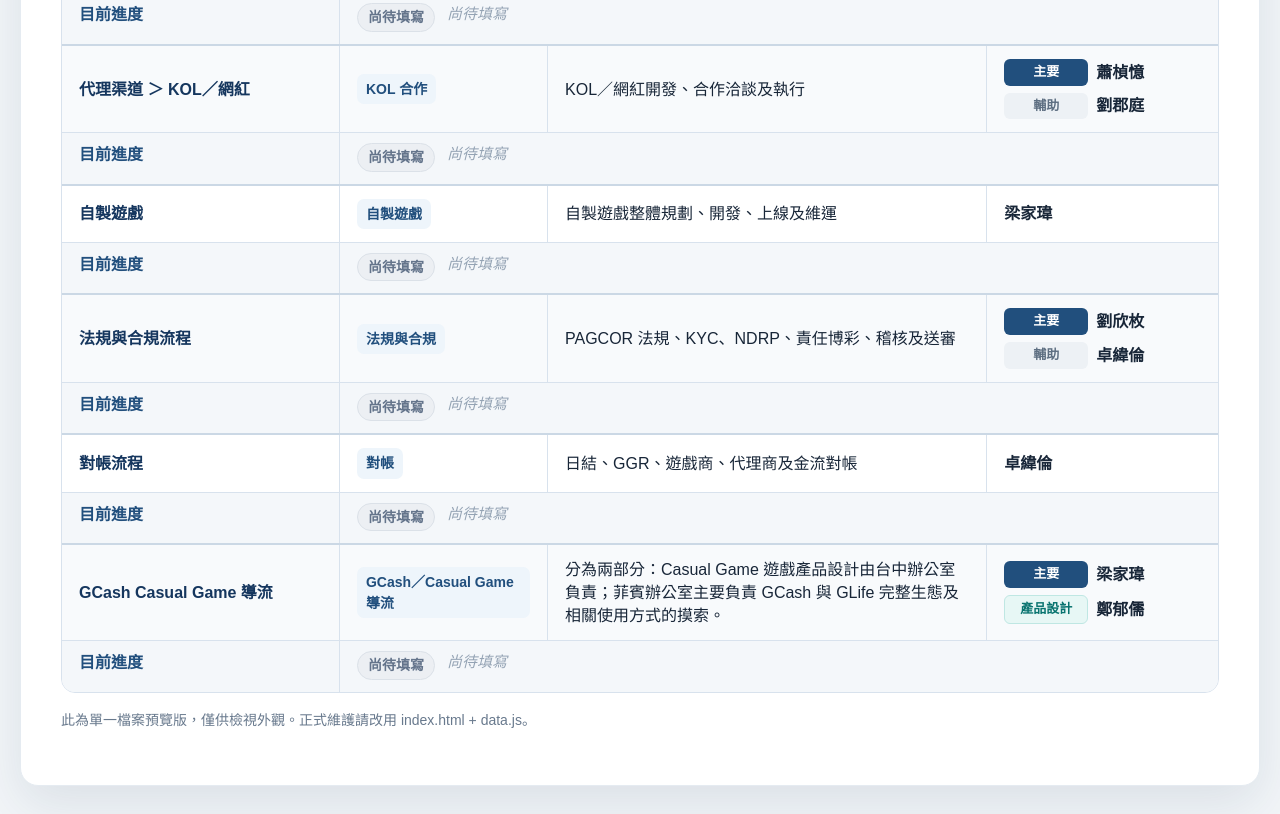
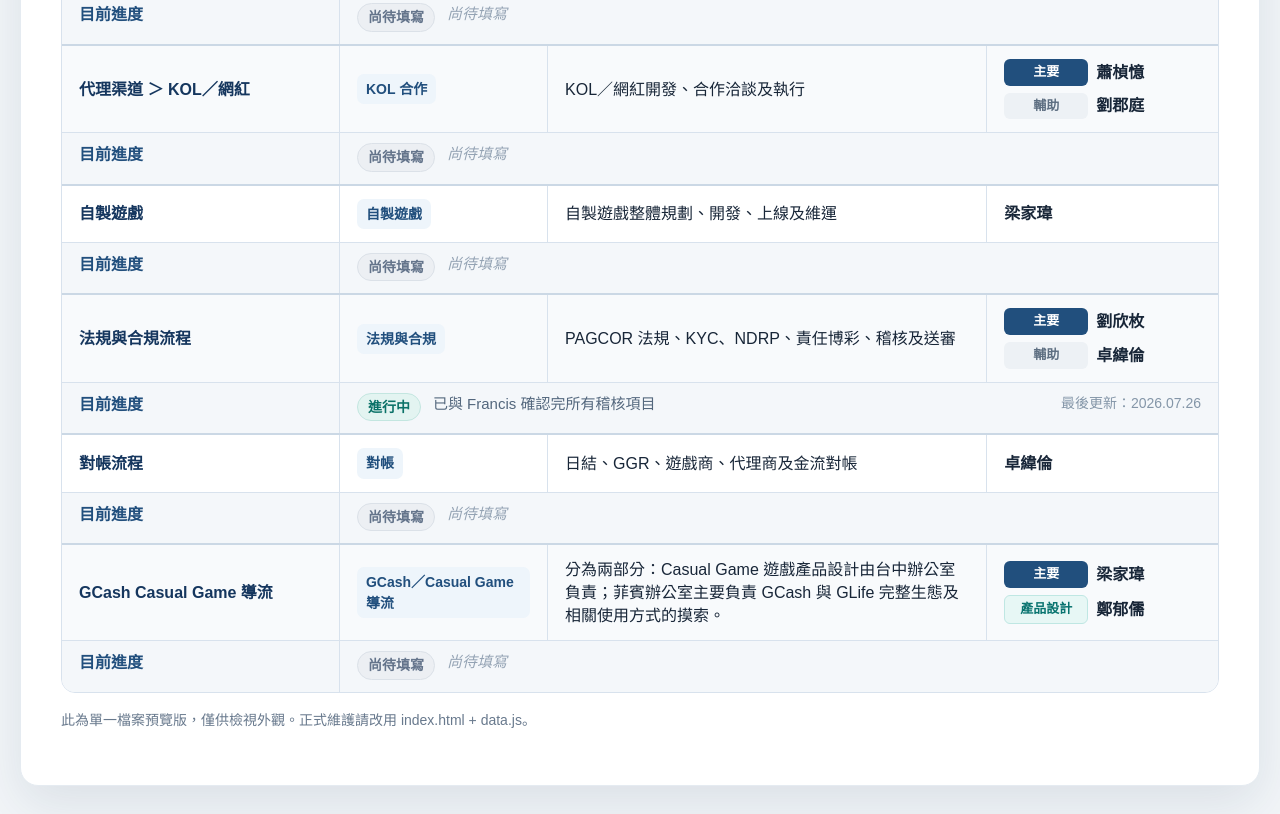
Before and after one commit to JoannebuildAI/lakiwin-operation, a plain HTML site: page 預覽.html in a window 1280 px wide. Shown: the part 1377-2191 px from the top of the page. Drawn offline with Linux system fonts and the light colour scheme.

Commit message:
同步預覽檔：法規與合規流程進度

```diff
--- a/預覽.html
+++ b/預覽.html
@@ -132,7 +132,7 @@
           <tr class="progress-row"><td class="progress-label">目前進度</td><td colspan="3"><div class="progress-body"><span class="status s-pending">尚待填寫</span><span class="progress-desc empty">尚待填寫</span></div></td></tr>
 
           <tr class="item-row"><td class="path">法規與合規流程</td><td><span class="type">法規與合規</span></td><td>PAGCOR 法規、KYC、NDRP、責任博彩、稽核及送審</td><td><div class="role-stack"><div class="role primary"><span class="role-label">主要</span><span class="owner">劉欣枚</span></div><div class="role support"><span class="role-label">輔助</span><span class="owner">卓緯倫</span></div></div></td></tr>
-          <tr class="progress-row"><td class="progress-label">目前進度</td><td colspan="3"><div class="progress-body"><span class="status s-pending">尚待填寫</span><span class="progress-desc empty">尚待填寫</span></div></td></tr>
+          <tr class="progress-row"><td class="progress-label">目前進度</td><td colspan="3"><div class="progress-body"><span class="status s-doing">進行中</span><span class="progress-desc">已與 Francis 確認完所有稽核項目</span><span class="progress-date">最後更新：2026.07.26</span></div></td></tr>
 
           <tr class="item-row"><td class="path">對帳流程</td><td><span class="type">對帳</span></td><td>日結、GGR、遊戲商、代理商及金流對帳</td><td><span class="owner">卓緯倫</span></td></tr>
           <tr class="progress-row"><td class="progress-label">目前進度</td><td colspan="3"><div class="progress-body"><span class="status s-pending">尚待填寫</span><span class="progress-desc empty">尚待填寫</span></div></td></tr>
```
